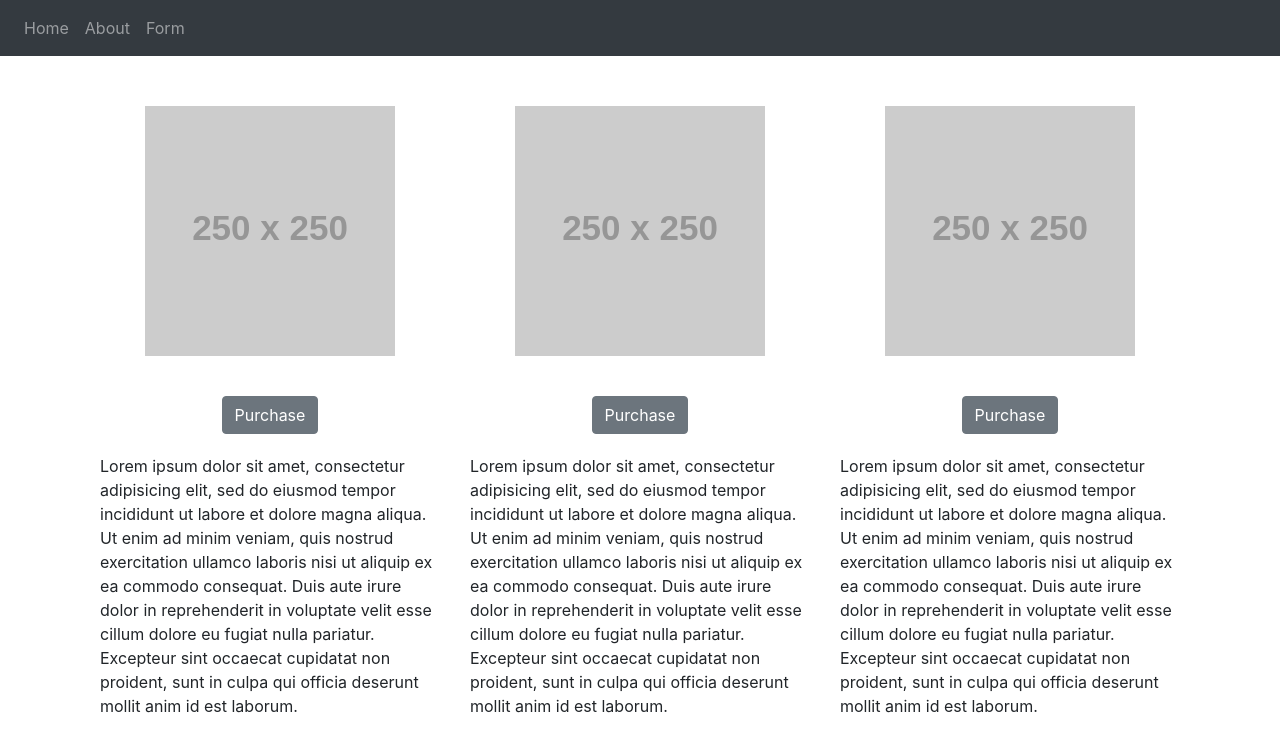
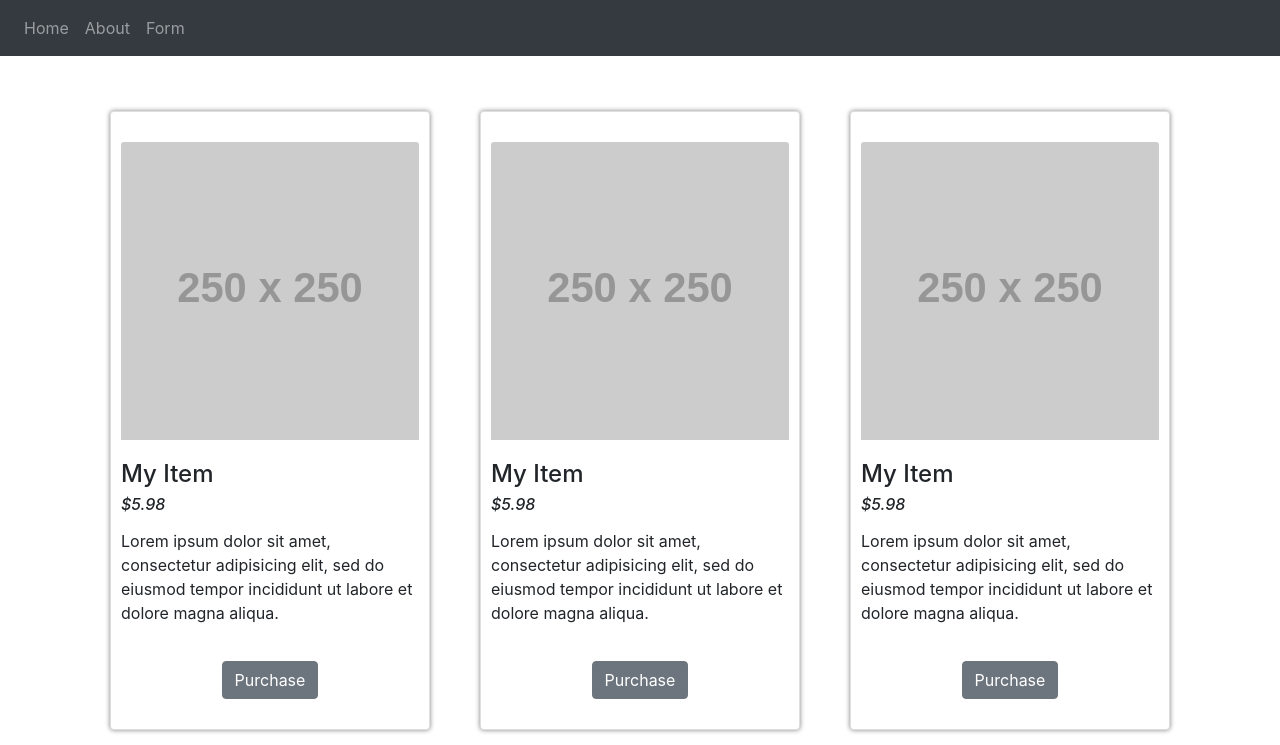
Before and after one commit to JamieYLee/BootstrapSample, a plain HTML site: page index.html in a window 1280 px wide. Shown: the top 745 px of the page. Drawn offline with nearby package versions, Linux system fonts and the light colour scheme; placeholder pictures from the web are drawn by us.

Commit message:
added card

```diff
--- a/css/main.css
+++ b/css/main.css
@@ -17,6 +17,17 @@ body {
 
 figcaption {
   text-align: center;
+}
+
+.card {
+  margin: 25px;
+  padding: 10px;
+  box-shadow: 0px 0px 5px 0px grey;
+}
+
+.card-subtitle {
+  font-style: italic;
+  padding-bottom: 15px;
 }
 
 .form-control {
--- a/index.html
+++ b/index.html
@@ -33,59 +33,29 @@
     <main>
       <div class="container">
         <div class="row extra-margin">
-          <div class="col-md-4">
-            <div class="row">
-              <div class="col-md">
-                <img src="http://placehold.it/250x250" class="center" alt="Image"/>
-              </div> <!-- col-md ends-->
-            </div> <!--row ends-->
-            <div class="row">
-              <div class="col-md">
+          <div class="col-md card">
+                <img src="http://placehold.it/250x250" class="center card-img-top" alt="Image"/>
+                <h4 class="card-title">My Item</h4>
+                <h6 class="card-subtitle">$5.98</h6>
+                <p class="card-text">Lorem ipsum dolor sit amet, consectetur adipisicing elit, sed do eiusmod tempor incididunt ut labore et dolore magna aliqua.</p>
                 <button type="button" class="btn btn-secondary center">Purchase</button>
-              </div> <!-- col-md ends-->
-            </div> <!--row ends-->
-            <div class="row">
-              <div class="col-md">
-                Lorem ipsum dolor sit amet, consectetur adipisicing elit, sed do eiusmod tempor incididunt ut labore et dolore magna aliqua. Ut enim ad minim veniam, quis nostrud exercitation ullamco laboris nisi ut aliquip ex ea commodo consequat. Duis aute irure dolor in reprehenderit in voluptate velit esse cillum dolore eu fugiat nulla pariatur. Excepteur sint occaecat cupidatat non proident, sunt in culpa qui officia deserunt mollit anim id est laborum.
-              </div> <!-- col-md ends-->
-            </div> <!--row ends-->
-          </div> <!--ends 1st col-md-4-->
+          </div> <!--ends 1st card-->
 
-          <div class="col-md-4">
-            <div class="row">
-              <div class="col-md">
-                <img src="http://placehold.it/250x250" alt="Image" class="center"/>
-              </div> <!-- col-md ends-->
-            </div> <!--row ends-->
-            <div class="row">
-              <div class="col-md">
+          <div class="col-md card">
+                <img src="http://placehold.it/250x250" class="center card-img-top" alt="Image"/>
+                <h4 class="card-title">My Item</h4>
+                <h6 class="card-subtitle">$5.98</h6>
+                <p class="card-text">Lorem ipsum dolor sit amet, consectetur adipisicing elit, sed do eiusmod tempor incididunt ut labore et dolore magna aliqua.</p>
                 <button type="button" class="btn btn-secondary center">Purchase</button>
-              </div> <!-- col-md ends-->
-            </div> <!--row ends-->
-            <div class="row">
-              <div class="col-md">
-                Lorem ipsum dolor sit amet, consectetur adipisicing elit, sed do eiusmod tempor incididunt ut labore et dolore magna aliqua. Ut enim ad minim veniam, quis nostrud exercitation ullamco laboris nisi ut aliquip ex ea commodo consequat. Duis aute irure dolor in reprehenderit in voluptate velit esse cillum dolore eu fugiat nulla pariatur. Excepteur sint occaecat cupidatat non proident, sunt in culpa qui officia deserunt mollit anim id est laborum.
-              </div> <!-- col-md ends-->
-            </div> <!--row ends-->
-          </div> <!--ends 2nd col-md-4-->
+          </div> <!--ends 2nd card-->
 
-          <div class="col-md-4">
-            <div class="row">
-              <div class="col-md">
-                <img src="http://placehold.it/250x250" alt="Image" class="center"/>
-              </div> <!-- col-md ends-->
-            </div> <!--row ends-->
-            <div class="row">
-              <div class="col-md">
+          <div class="col-md card">
+                <img src="http://placehold.it/250x250" class="center card-img-top" alt="Image"/>
+                <h4 class="card-title">My Item</h4>
+                <h6 class="card-subtitle">$5.98</h6>
+                <p class="card-text">Lorem ipsum dolor sit amet, consectetur adipisicing elit, sed do eiusmod tempor incididunt ut labore et dolore magna aliqua.</p>
                 <button type="button" class="btn btn-secondary center">Purchase</button>
-              </div> <!-- col-md ends-->
-            </div> <!--row ends-->
-            <div class="row">
-              <div class="col-md">
-                Lorem ipsum dolor sit amet, consectetur adipisicing elit, sed do eiusmod tempor incididunt ut labore et dolore magna aliqua. Ut enim ad minim veniam, quis nostrud exercitation ullamco laboris nisi ut aliquip ex ea commodo consequat. Duis aute irure dolor in reprehenderit in voluptate velit esse cillum dolore eu fugiat nulla pariatur. Excepteur sint occaecat cupidatat non proident, sunt in culpa qui officia deserunt mollit anim id est laborum.
-              </div> <!-- col-md ends-->
-            </div> <!--row ends-->
-          </div> <!--ends 3rd col-md-4-->
+          </div> <!--ends 3rd card-->
         </div> <!--end of whole row-->
 
         <div class="row extra-margin">
```
